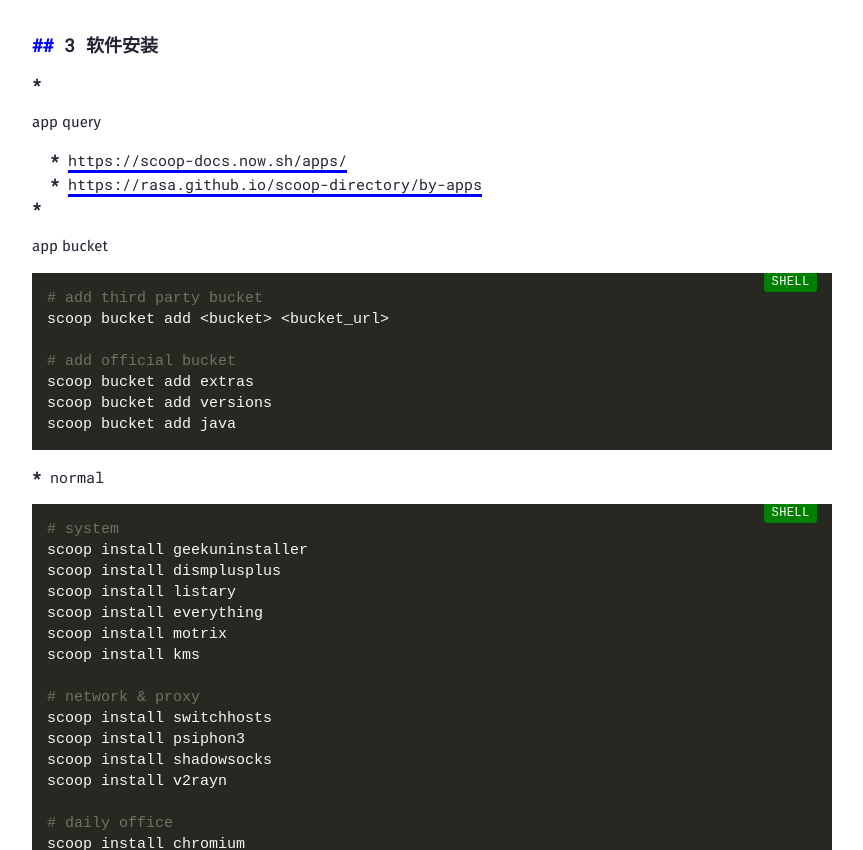
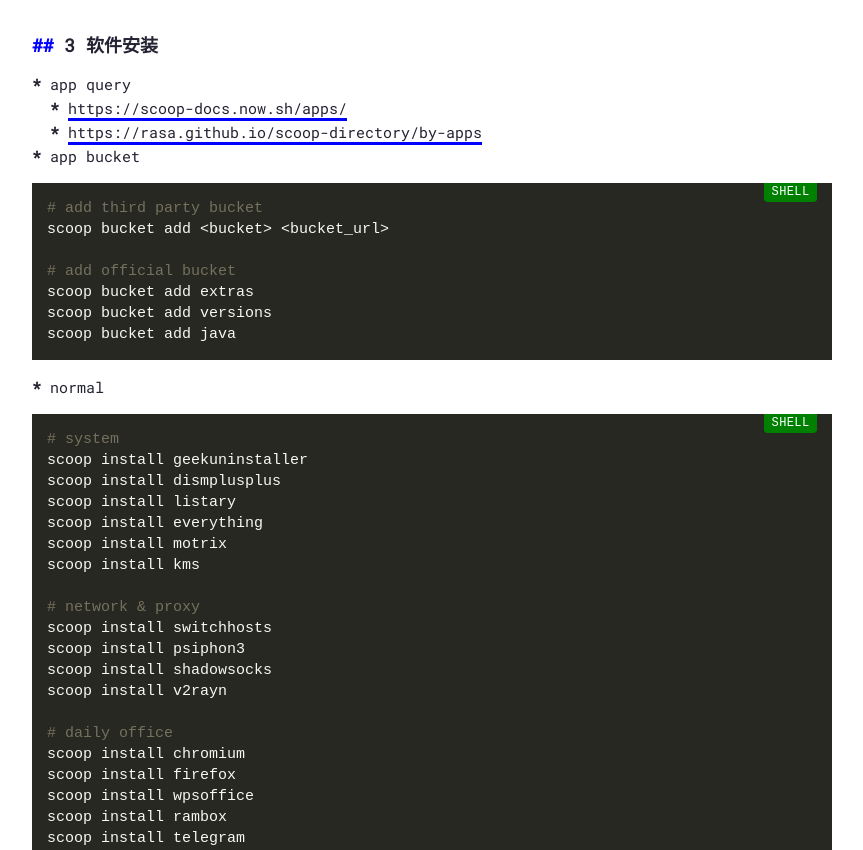
Before and after one commit to lunarwhite/deprecated-lunarwhite-github-io, a plain HTML site: page posts/devtools/win-scoop/index.html in a window 1280 px wide. Shown: the part 863-1713 px from the top of the page, without its empty margins (208-1071 px from the left). Drawn offline with nearby package versions, Linux system fonts and the light colour scheme; some packages are replaced by stand-ins of ours.

Commit message:
deploy: lunarwhite/personal-blog-v2@7d92d92220ee9fc90c489ec49649f9f13ba68f51

```diff
--- a/posts/devtools/win-scoop/index.html
+++ b/posts/devtools/win-scoop/index.html
@@ -70,16 +70,13 @@ scoop install dark
 scoop checkup
 </code></pre></div><h2 id=3-软件安装>3 软件安装</h2>
 <ul>
-<li>
-<p>app query</p>
+<li>app query
 <ul>
 <li><a href=https://scoop-docs.now.sh/apps/>https://scoop-docs.now.sh/apps/</a></li>
 <li><a href=https://rasa.github.io/scoop-directory/by-apps>https://rasa.github.io/scoop-directory/by-apps</a></li>
 </ul>
 </li>
-<li>
-<p>app bucket</p>
-</li>
+<li>app bucket</li>
 </ul>
 <div class=highlight><pre tabindex=0 style=color:#f8f8f2;background-color:#272822;-moz-tab-size:4;-o-tab-size:4;tab-size:4><code class=language-bash data-lang=bash><span style=color:#75715e># add third party bucket</span>
 scoop bucket add &lt;bucket&gt; &lt;bucket_url&gt;
```
Also changed, not shown: index.xml (+1 -3 lines), posts/index.xml (+1 -3 lines), tags/development-tool/index.xml (+1 -3 lines), tags/scoop/index.xml (+1 -3 lines).
